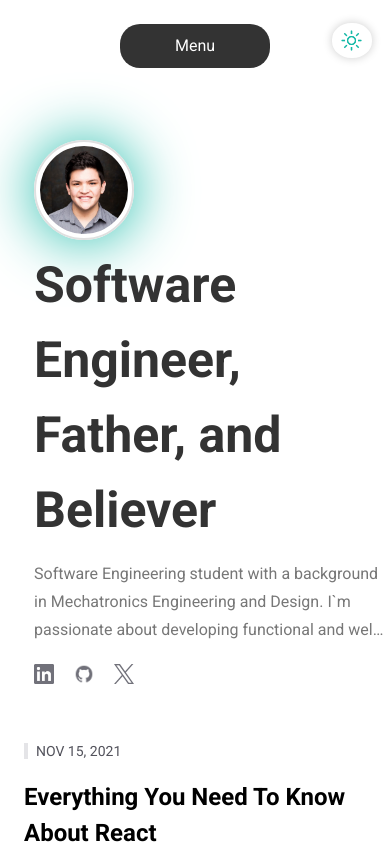
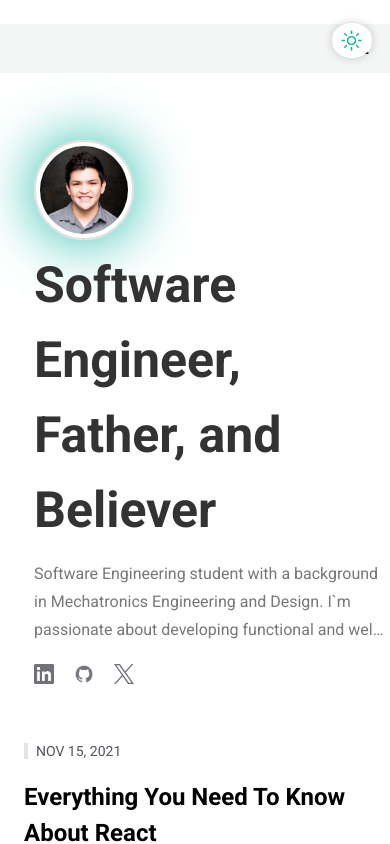
Before and after one commit to olael94/olael94-CS220-PortfolioFinal-With-Correct-Template, a Next.js app: page / in a window 390 px wide. Shown: the top 844 px of the page. Built offline with nearby package versions, Linux system fonts and the light colour scheme.

Commit message:
Updated the Navbar to be full width and updated the mobile version of it.

```diff
--- a/src/components/Navbar/Navbar.css
+++ b/src/components/Navbar/Navbar.css
@@ -1,11 +1,9 @@
 .navbar-container {
   display: flex;
   justify-content: center;
-  width: 350px;
-  background-color: #333;
-  color: #fff;
+  width: 100%;
+  background-color: rgba(244, 245, 245, 0.975);
   padding: 10px 20px;
-  border-radius: 20px;
   margin: 0 auto;
 }
 
@@ -29,7 +27,7 @@
 }
 
 .nav-link-container {
-  color: #fff;
+  color: #000;
   text-decoration: none;
   position: relative;
   /* Add border styles here */
@@ -66,7 +64,7 @@
 
 @media (max-width: 768px) {
   .navbar-container {
-    width: 150px;
+    width: 100%;
     display: flex;
     flex-direction: column;
   }
@@ -74,14 +72,14 @@
   .menu-container {
     display: flex;
     flex-direction: column; /* Change to column layout on mobile */
-    align-items: center; /* Center align links horizontally */
+    align-items: start; /* Left align links horizontally */
     padding: 10px 0; /* Add padding for spacing */
   }
 
   .menu-container .menu-items {
     display: flex;
     flex-direction: column; /* Change to column layout on mobile */
-    align-items: center; /* Center align links horizontally */
+    align-items: start; /* Left justify links */
   }
 
   .menu-container .menu-items li {
@@ -91,6 +89,8 @@
   }
 
   .menu-toggle-container {
-    justify-content: center;
+    color: #000;
+    text-align: Right;
+    font-size: 1.2rem;
   }
 }
--- a/src/components/Navbar/Navbar.jsx
+++ b/src/components/Navbar/Navbar.jsx
@@ -29,7 +29,8 @@ const Navbar = () => {
         <div className="navbar-container">
           {isMobile && (
               <div className="menu-toggle-container" onClick={toggleMenu}>
-                Menu
+                  {/* Menu Icon using Unicode */}
+                  &#9776;
               </div>
           )}
           {(isMobile && showLinks) || !isMobile ? (
```
